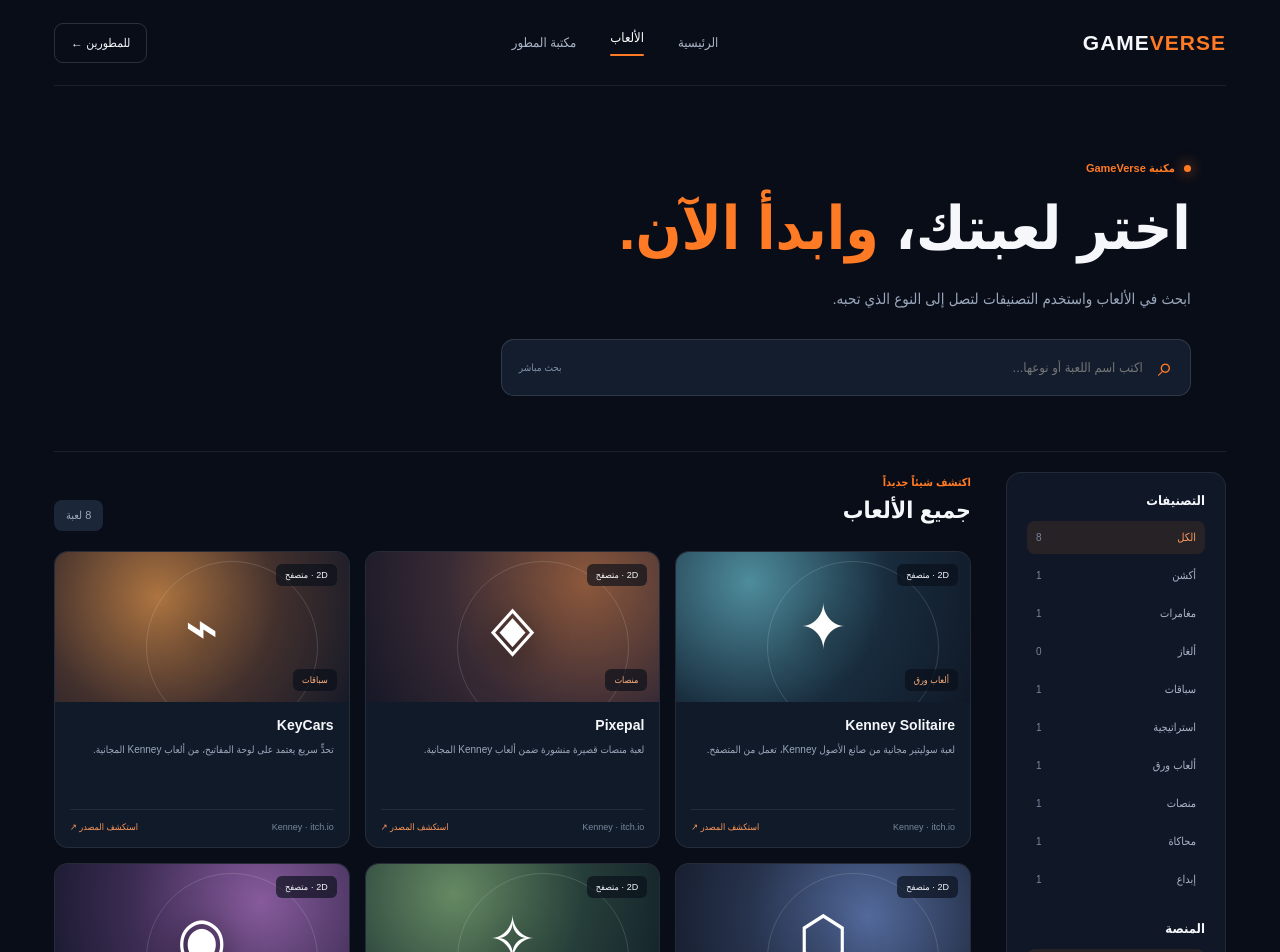
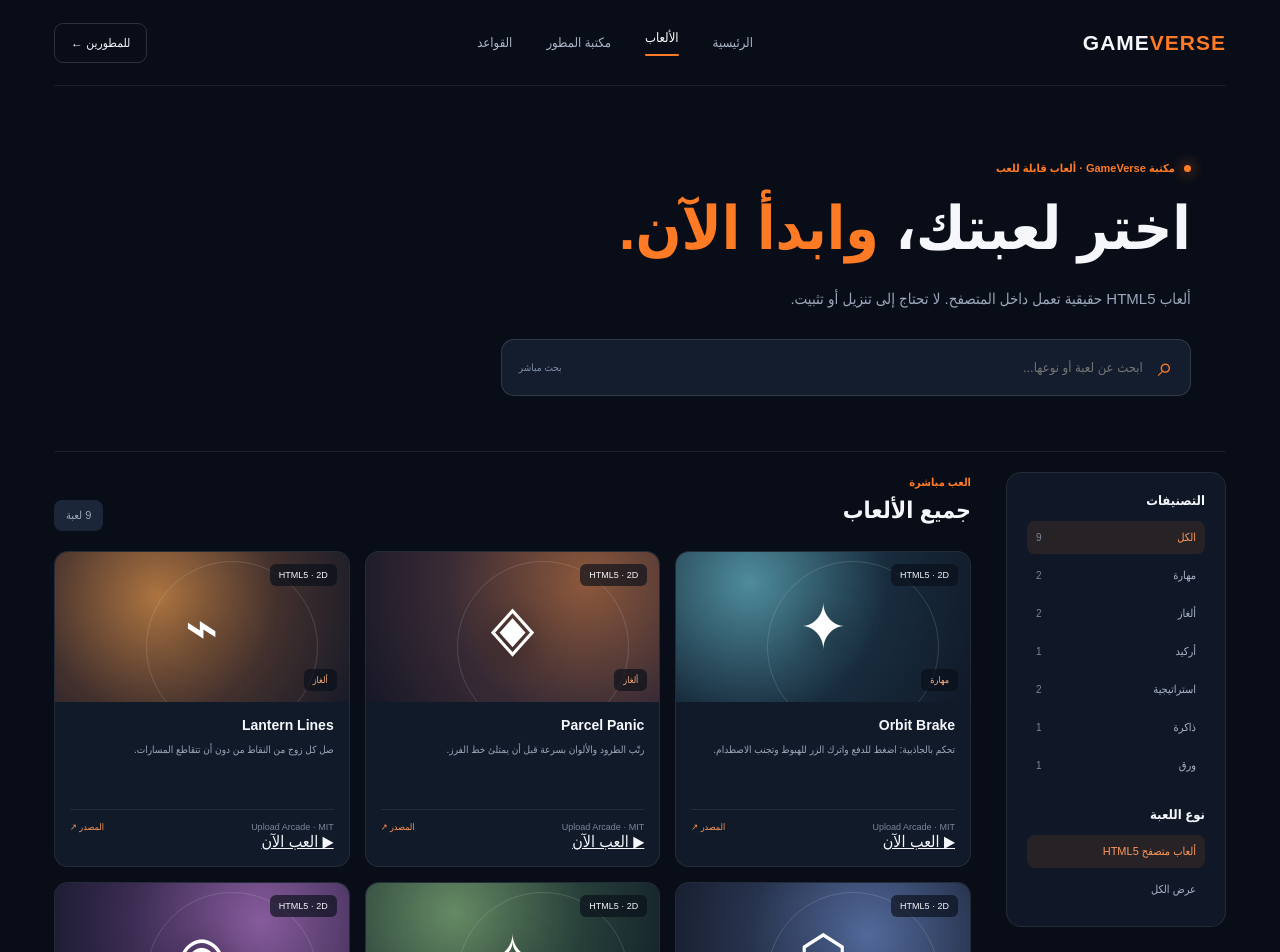
Before and after one commit to alza69191-art/gameverse-platform, a Next.js app: page /games in a window 1280 px wide. Shown: the top 952 px of the page. Built offline with nearby package versions, Linux system fonts and the light colour scheme; a web font is replaced by a local one.

Commit message:
Add playable HTML5 game catalog and player

```diff
--- a/app/games/page.tsx
+++ b/app/games/page.tsx
@@ -1,48 +1,35 @@
 "use client";
 
-import { useEffect, useMemo, useState } from "react";
+import { useMemo, useState } from "react";
+import Link from "next/link";
+import { browserGames } from "@/lib/catalog";
 
-type Game = { title: string; category: string; platform: string; mode: string; description: string; source: string; sourceName: string; featured?: boolean };
-const games: Game[] = [
-  { title: "Kenney Solitaire", category: "ألعاب ورق", platform: "متصفح", mode: "2D", description: "لعبة سوليتير مجانية من صانع الأصول Kenney، تعمل من المتصفح.", source: "https://kenney.itch.io/", sourceName: "Kenney · itch.io", featured: true },
-  { title: "Pixepal", category: "منصات", platform: "متصفح", mode: "2D", description: "لعبة منصات قصيرة منشورة ضمن ألعاب Kenney المجانية.", source: "https://kenney.itch.io/", sourceName: "Kenney · itch.io" },
-  { title: "KeyCars", category: "سباقات", platform: "متصفح", mode: "2D", description: "تحدٍّ سريع يعتمد على لوحة المفاتيح، من ألعاب Kenney المجانية.", source: "https://kenney.itch.io/", sourceName: "Kenney · itch.io" },
-  { title: "Leadersheep", category: "استراتيجية", platform: "متصفح", mode: "2D", description: "لعبة استراتيجية صغيرة منشورة ضمن مجموعة ألعاب Kenney المجانية.", source: "https://kenney.itch.io/", sourceName: "Kenney · itch.io" },
-  { title: "Wizards & Dinosaurs", category: "أكشن", platform: "متصفح", mode: "2D", description: "لعبة أكشن متصفح من مجموعة ألعاب Kenney.", source: "https://kenney.itch.io/", sourceName: "Kenney · itch.io" },
-  { title: "Oopi's Quest", category: "مغامرات", platform: "متصفح", mode: "2D", description: "مغامرة ألغاز بطابع كلاسيكي، معروضة على صفحة المطور.", source: "https://kenney.itch.io/", sourceName: "Kenney · itch.io" },
-  { title: "Davilex Tycoon", category: "محاكاة", platform: "متصفح", mode: "2D", description: "لعبة إدارة ومحاكاة منشورة ضمن كتالوج Kenney.", source: "https://kenney.itch.io/", sourceName: "Kenney · itch.io" },
-  { title: "MakeGame", category: "إبداع", platform: "متصفح", mode: "2D", description: "مساحة تفاعلية للتجربة وصناعة الألعاب ضمن مجتمع Kenney.", source: "https://kenney.itch.io/", sourceName: "Kenney · itch.io" },
-];
-const categories = ["الكل", "أكشن", "مغامرات", "ألغاز", "سباقات", "استراتيجية", "ألعاب ورق", "منصات", "محاكاة", "إبداع"];
-const platforms = ["الكل", "متصفح", "كمبيوتر", "هاتف"];
+const categories = ["الكل", ...Array.from(new Set(browserGames.map((game) => game.category)))];
 
 export default function GamesPage() {
   const [query, setQuery] = useState("");
   const [category, setCategory] = useState("الكل");
-  const [platform, setPlatform] = useState("الكل");
-  const [mode, setMode] = useState("الكل");
-  useEffect(() => { const params = new URLSearchParams(window.location.search); setQuery(params.get("q") || ""); setCategory(params.get("category") || "الكل"); setPlatform(params.get("platform") || "الكل"); }, []);
-  const filtered = useMemo(() => games.filter((game) => {
-    const text = (game.title + " " + game.category + " " + game.description).toLowerCase();
-    return text.includes(query.trim().toLowerCase()) && (category === "الكل" || game.category === category) && (platform === "الكل" || game.platform === platform) && (mode === "الكل" || game.mode === mode);
-  }), [query, category, platform, mode]);
+  const filtered = useMemo(() => browserGames.filter((game) => {
+    const matchesText = (game.title + " " + game.category + " " + game.description).toLowerCase().includes(query.trim().toLowerCase());
+    return matchesText && (category === "الكل" || game.category === category);
+  }), [query, category]);
+
   return (
     <main className="site-shell catalog-page">
-      <header className="topbar"><a className="brand" href="/">GAME<span>VERSE</span></a><nav className="main-nav"><a href="/">الرئيسية</a><a className="active" href="/games">الألعاب</a><a href="/libraries">مكتبة المطور</a></nav><a className="nav-cta" href="/libraries">للمطورين ←</a></header>
-      <section className="catalog-hero"><span className="eyebrow"><i /> مكتبة GameVerse</span><h1>اختر لعبتك،<em> وابدأ الآن.</em></h1><p>ابحث في الألعاب واستخدم التصنيفات لتصل إلى النوع الذي تحبه.</p>
-        <label className="catalog-search"><span>⌕</span><input value={query} onChange={(e) => setQuery(e.target.value)} placeholder="اكتب اسم اللعبة أو نوعها..." /><kbd>بحث مباشر</kbd></label>
+      <header className="topbar"><a className="brand" href="/">GAME<span>VERSE</span></a><nav className="main-nav"><a href="/">الرئيسية</a><a className="active" href="/games">الألعاب</a><a href="/libraries">مكتبة المطور</a><a href="/rules">القواعد</a></nav><a className="nav-cta" href="/libraries">للمطورين ←</a></header>
+      <section className="catalog-hero"><span className="eyebrow"><i /> مكتبة GameVerse · ألعاب قابلة للعب</span><h1>اختر لعبتك،<em> وابدأ الآن.</em></h1><p>ألعاب HTML5 حقيقية تعمل داخل المتصفح. لا تحتاج إلى تنزيل أو تثبيت.</p>
+        <label className="catalog-search"><span>⌕</span><input value={query} onChange={(e) => setQuery(e.target.value)} placeholder="ابحث عن لعبة أو نوعها..." /><kbd>بحث مباشر</kbd></label>
       </section>
       <section className="catalog-layout">
-        <aside className="filters"><h3>التصنيفات</h3><div className="filter-list">{categories.map((item) => <button key={item} className={category === item ? "selected" : ""} onClick={() => setCategory(item)}>{item}<span>{item === "الكل" ? games.length : games.filter(g => g.category === item).length}</span></button>)}</div>
-          <h3 className="filter-subtitle">المنصة</h3><div className="filter-list">{platforms.map((item) => <button key={item} className={platform === item ? "selected" : ""} onClick={() => setPlatform(item)}>{item}</button>)}</div>
-          <h3 className="filter-subtitle">الأبعاد</h3><div className="filter-list">{["الكل", "2D", "3D"].map((item) => <button key={item} className={mode === item ? "selected" : ""} onClick={() => setMode(item)}>{item}</button>)}</div>
+        <aside className="filters"><h3>التصنيفات</h3><div className="filter-list">{categories.map((item) => <button key={item} className={category === item ? "selected" : ""} onClick={() => setCategory(item)}>{item}<span>{item === "الكل" ? browserGames.length : browserGames.filter((g) => g.category === item).length}</span></button>)}</div>
+          <h3 className="filter-subtitle">نوع اللعبة</h3><div className="filter-list"><button className="selected">ألعاب متصفح HTML5</button><button onClick={() => setCategory("الكل")}>عرض الكل</button></div>
         </aside>
-        <div className="catalog-results"><div className="results-head"><div><span className="eyebrow">اكتشف شيئاً جديداً</span><h2>{category === "الكل" ? "جميع الألعاب" : category}</h2></div><span className="result-count">{filtered.length} لعبة</span></div>
-          {filtered.length ? <div className="game-grid">{filtered.map((game, index) => <article className="game-card" key={game.title}><div className={"game-art art-" + (index % 6)}><span className="game-art-label">{game.mode} · {game.platform}</span><span className="game-glyph">{["✦", "◈", "⌁", "⬡", "✧", "◉"][index % 6]}</span><span className="game-category">{game.category}</span></div><div className="game-info"><h3>{game.title}</h3><p>{game.description}</p><div className="game-card-foot"><span>{game.sourceName}</span><a href={game.source} target="_blank" rel="noopener noreferrer">استكشف المصدر ↗</a></div></div></article>)}</div> : <div className="empty-state"><span>⌕</span><h3>لا توجد نتائج مطابقة</h3><p>جرّب كلمة بحث أخرى أو غيّر التصنيف.</p><button onClick={() => { setQuery(""); setCategory("الكل"); setPlatform("الكل"); setMode("الكل"); }}>إعادة ضبط الفلاتر</button></div>}
-          <p className="catalog-note">هذه روابط اكتشاف لمصدر اللعبة، وليست استضافة داخل GameVerse. سيتم إضافة الألعاب المستضافة بعد التحقق من ملفاتها وتراخيص إعادة النشر.</p>
+        <div className="catalog-results"><div className="results-head"><div><span className="eyebrow">العب مباشرة</span><h2>{category === "الكل" ? "جميع الألعاب" : category}</h2></div><span className="result-count">{filtered.length} لعبة</span></div>
+          {filtered.length ? <div className="game-grid">{filtered.map((game, index) => <article className="game-card" key={game.slug}><div className={"game-art art-" + (index % 6)}><span className="game-art-label">HTML5 · 2D</span><span className="game-glyph">{["✦", "◈", "⌁", "⬡", "✧", "◉"][index % 6]}</span><span className="game-category">{game.category}</span></div><div className="game-info"><h3>{game.title}</h3><p>{game.description}</p><div className="game-card-foot"><span>{game.sourceName} · {game.license}</span><a href={game.sourceUrl} target="_blank" rel="noopener noreferrer">المصدر ↗</a></div><Link className="game-play-button" href={"/play/" + game.slug}>▶ العب الآن</Link></div></article>)}</div> : <div className="empty-state"><span>⌕</span><h3>لا توجد نتائج مطابقة</h3><p>جرّب كلمة بحث أخرى أو غيّر التصنيف.</p><button onClick={() => { setQuery(""); setCategory("الكل"); }}>إعادة ضبط الفلاتر</button></div>}
+          <p className="catalog-note">الألعاب التسع من Upload Arcade، ومصدرها يذكر أنها ألعاب أصلية بترخيص MIT ويسمح بتضمينها في المواقع الشخصية والتجارية. يتم تشغيلها من خوادم المصدر مع إبقاء نسب العمل إلى صاحبه.</p>
         </div>
       </section>
-      <footer className="footer"><a className="brand" href="/">GAME<span>VERSE</span></a><p>الألعاب تُضاف إلى المكتبة بعد مراجعة المصدر وحقوق الاستخدام.</p><span>© {new Date().getFullYear()} GameVerse</span></footer>
+      <footer className="footer"><a className="brand" href="/">GAME<span>VERSE</span></a><p>نحترم حقوق المطورين ونراجع مصدر وترخيص كل لعبة.</p><span>© {new Date().getFullYear()} GameVerse</span></footer>
     </main>
   );
 }
```
